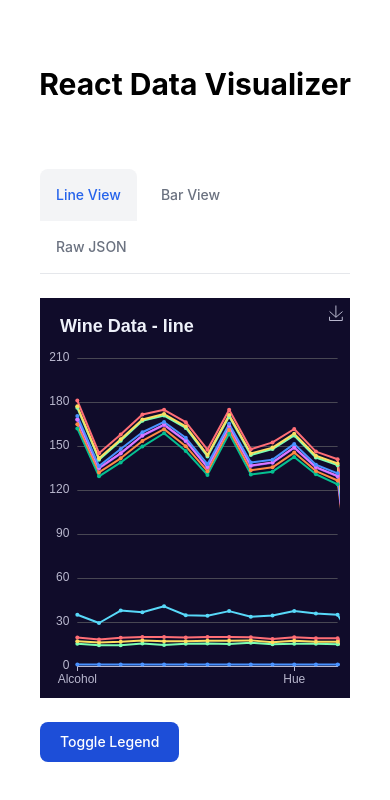
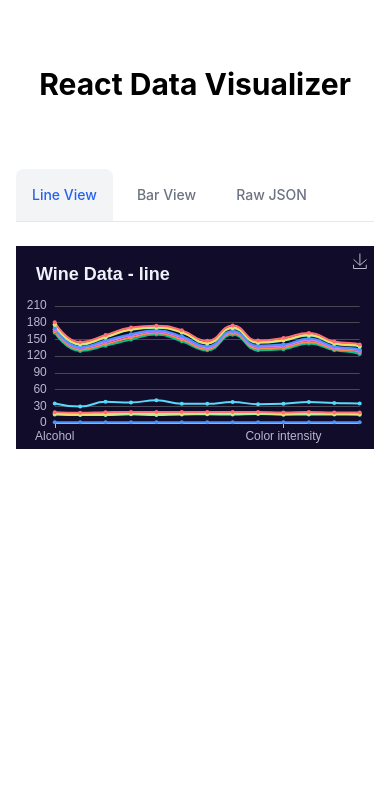
Before and after one commit to theDevSoham/react_data_visualizer, a React (Create React App) app: page / in a window 390 px wide. Shown: the top 800 px of the page. Built offline with nearby package versions, Linux system fonts and the light colour scheme.

Commit message:
responsive graphs added. work pending on responsiveness

```diff
--- a/src/components/Body.tsx
+++ b/src/components/Body.tsx
@@ -86,7 +86,7 @@
   }, [data, currentTab, showLegend]);
 
   return (
-    <section className="w-full h-8/10 px-10">
+    <section className="w-full h-8/10 md:px-10 px-4">
       <ul className="flex flex-wrap text-sm font-medium text-center text-gray-500 border-b border-gray-200 dark:border-gray-700 dark:text-gray-400">
         {tabs.map((tab, index) => {
           if (currentTab === tab.id) {
@@ -114,9 +114,9 @@
         })}
       </ul>
 
-      <div className="mt-6">
+      <div className="mt-6 w-full md:h-7/10 h-3/10">
         {currentTab !== 'raw'
-        ? <div>
+        ? <div className="w-full h-full">
             <ReactEChartsCore
               echarts={echarts}
               option={option}
@@ -124,19 +124,19 @@
               lazyUpdate={true}
               theme={"dark"}
               opts={{ renderer: "canvas" }}
-              style={{ height: 400 }}
+              style={{ width: "100%", height: "100%" }}
             />
 
             <div className="mt-6">
             <button
-              className="text-white bg-blue-700 hover:bg-blue-800 focus:ring-4 focus:ring-blue-300 font-medium rounded-lg text-sm px-5 py-2.5 mr-2 mb-2 dark:bg-blue-600 dark:hover:bg-blue-700 focus:outline-none dark:focus:ring-blue-800"
+              className="text-white bg-blue-700 hover:bg-blue-800 focus:ring-4 focus:ring-blue-300 font-medium rounded-lg text-sm px-5 py-2.5 mr-2 mb-2 dark:bg-blue-600 dark:hover:bg-blue-700 focus:outline-none dark:focus:ring-blue-800 hidden md:block"
               onClick={() => { setShowLegend(showLegend => !showLegend) }}
             >
               Toggle Legend
             </button>
             </div>
         </div>
-        : <div className="overflow-x-auto">xxx</div>
+        : <div className="overflow-auto">xxx</div>
         }
       </div>
     </section>
--- a/src/interfaces/interface.ts
+++ b/src/interfaces/interface.ts
@@ -19,6 +19,7 @@
   type: 'line' | 'bar'
   stack?: string
   data: number[]
+  smooth?: boolean
 }
 
 interface Options {
--- a/src/static/helperFunctions.ts
+++ b/src/static/helperFunctions.ts
@@ -13,6 +13,7 @@
       name: key,
       type: currentTab !== 'raw' ? currentTab : 'line',
       stack: currentTab === 'line' ? 'stack' : undefined,
+      smooth: currentTab === 'line',
       data: data.map((wine: WineData) => {
         if (isNumber(wine[key as keyof WineData])) {
           return wine[key as keyof WineData]
--- a/tailwind.config.js
+++ b/tailwind.config.js
@@ -9,7 +9,9 @@
         extend: {
             height: {
                 '2/10': '20%',
-                '8/10': '80%'
+                '8/10': '80%',
+                '3/10': '30%',
+                '7/10': '70%'
             }
         }
     },
```
